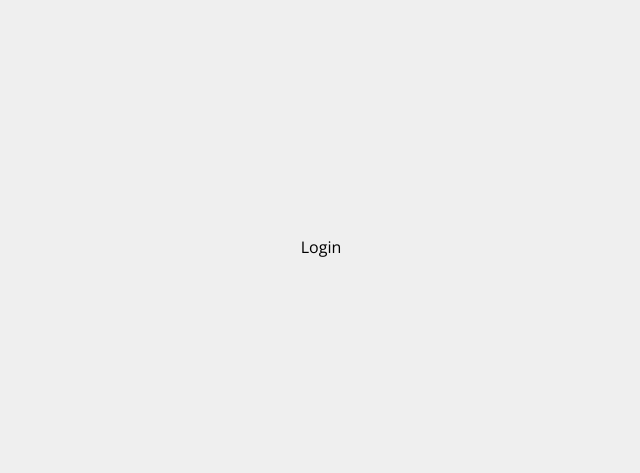
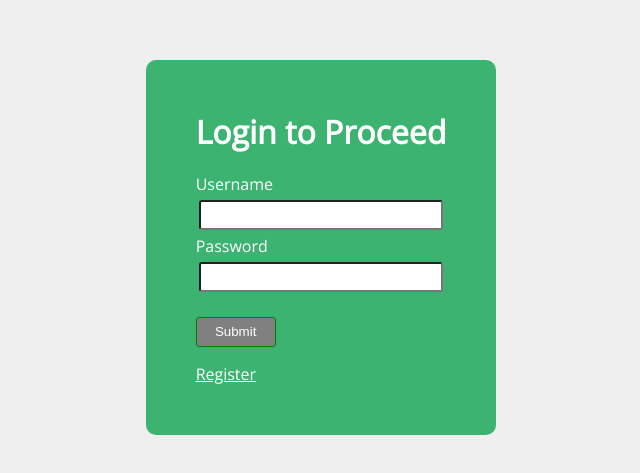
Before and after one commit to ruwinda90/content-publisher-frontend, a React (Create React App) app: page /login in a window 1280 px wide. Shown: the part 153-626 px from the top of the page, without its empty margins (319-959 px from the left). Built offline with nearby package versions, Linux system fonts and the light colour scheme.

Commit message:
Add basic styles and state handling for Login.jsx

```diff
--- a/data/db.json
+++ b/data/db.json
@@ -17,7 +17,7 @@
     {
       "id": 1,
       "title": "How to use our platform",
-            "summary": "Lorem ipsum dolor sit amet, consectetur adipiscing elit, sed do eiusmod tempor incididunt ut labore et dolore magna aliqua.",
+      "summary": "Lorem ipsum dolor sit amet, consectetur adipiscing elit, sed do eiusmod tempor incididunt ut labore et dolore magna aliqua. hello",
       "createdAt": "2022-11-13 11:48:22.562",
       "updatedAt": "2022-11-13 12:17:43.765",
       "writer": {
--- a/src/layout/layout.css
+++ b/src/layout/layout.css
@@ -14,7 +14,7 @@
   padding-bottom: 100px;
 }
 
-.layoutComp button {
+button {
   padding: 3px;
   width: 80px;
   height: 30px;
@@ -24,15 +24,15 @@
   border-radius: 3px;
 }
 
-.layoutComp button:hover:enabled {
+button:hover:enabled {
   cursor: pointer;
 }
 
-.layoutComp button:hover:disabled {
+button:hover:disabled {
   cursor: not-allowed;
 }
 
-.layoutComp button:disabled {
+button:disabled {
   background-color: grey;
 }
 
@@ -97,6 +97,64 @@
   height: 30px;
 }
 
+/* Login page CSS. */
+.login {
+  display: flex;
+  justify-content: center;
+  align-items: center;
+  width: 100%;
+  height: 100%;
+}
+
+.login .loginArea {
+  color: white;
+  background: mediumseagreen;
+  padding: 50px;
+  border-radius: 10px;
+}
+
+.login .loginArea h1 {
+  margin-bottom: 20px;
+}
+
+.login .loginArea a {
+  color: white;
+}
+
+.login .loginArea .loginForm {
+  display: flex;
+  flex-direction: column;
+  padding-bottom: 1rem;
+}
+
+.login .loginArea .loginForm label {
+  margin-bottom: 5px;
+}
+
+.login .loginArea .loginForm input {
+  margin-left: 3px;
+  margin-right: 3px;
+  margin-bottom: 5px;
+  height: 30px;
+  outline: none;
+  padding: 0.25rem;
+  border-radius: 3px;
+}
+
+.login .loginArea .loginForm button {
+  margin-top: 20px;
+  background-color: #008B8B;
+  border: 1px solid green;
+}
+
+.login .loginArea .loginForm button:hover:enabled {
+  background-color: #004953;
+}
+
+.login .loginArea .loginForm button:disabled {
+  background-color: grey;
+}
+
 /*Article view page CSS. */
 .articleViewComp .authorName {
   color: mediumseagreen;
--- a/src/pages/Login.jsx
+++ b/src/pages/Login.jsx
@@ -1,9 +1,41 @@
-import React from 'react'
+import React, { useState } from "react";
+import { Link } from "react-router-dom";
 
 const Login = () => {
+  const [username, setUsername] = useState("");
+  const [pwd, setPwd] = useState("");
+
+  const handleSubmit = (e) => {
+    e.preventDefault();
+    console.log("Handle submit");
+  };
+
   return (
-    <div>Login</div>
-  )
-}
+    <main className="login">
+      <div className="loginArea">
+        <h1>Login to Proceed</h1>
+        <form className="loginForm" onSubmit={handleSubmit}>
+          <label htmlFor="username">Username</label>
+          <input
+            autoFocus
+            id="username"
+            type="text"
+            value={username}
+            onChange={(e) => setUsername(e.target.value)}
+          />
+          <label htmlFor="password">Password</label>
+          <input
+            id="password"
+            type="password"
+            value={pwd}
+            onChange={(e) => setPwd(e.target.value)}
+          />
+          <button disabled={!username || !pwd}>Submit</button>
+        </form>
+        <Link to="/register">Register</Link>
+      </div>
+    </main>
+  );
+};
 
-export default Login
+export default Login;
```
Lines whose indentation alone changed are shown as unchanged.
